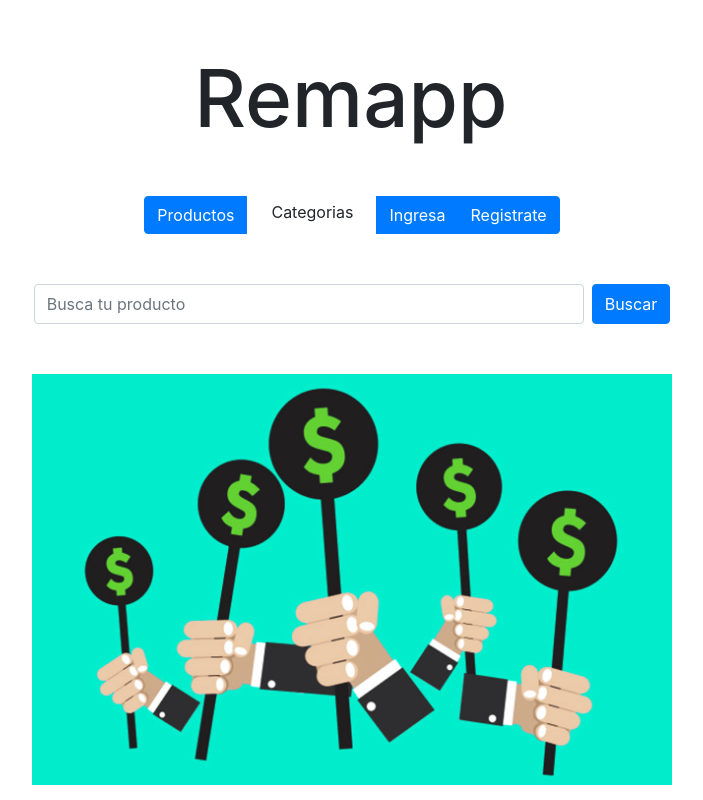
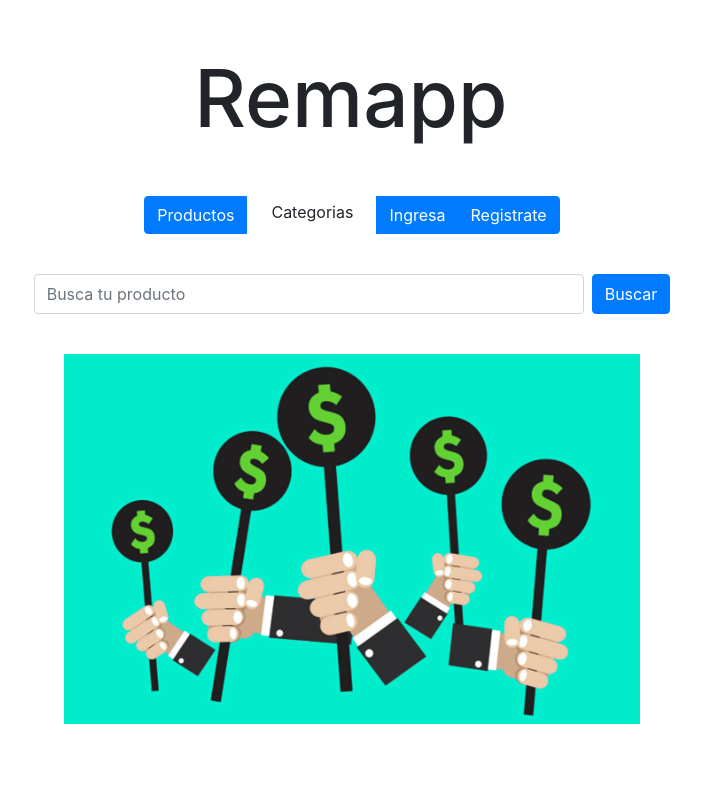
Before and after one commit to villegas012/app-remates, a React (Create React App) app: page / in a window 1280 px wide. Shown: the whole page, without its empty margins (288-991 px from the left). Built offline with nearby package versions, Linux system fonts and the light colour scheme.

Commit message:
Modificacion de rutas

```diff
--- a/src/App.js
+++ b/src/App.js
@@ -1,8 +1,10 @@
 import './App.css';
 import Home from './componentes/home/Home';
 import { BrowserRouter as Router, Route, Redirect } from 'react-router-dom';
-import Productos from './componentes/productos/Productos';
 import Producto from './componentes/productos/Producto';
+import CatalogoProducto from './componentes/productos/CatalogoProducto';
+
+
 
 
 function App() {
@@ -16,7 +18,7 @@ function App() {
       />
       <Route
         exact path='/productos'
-        render={() => <Productos />
+        render={() => <CatalogoProducto />
         }
       />
 
--- a/src/componentes/home/Home.jsx
+++ b/src/componentes/home/Home.jsx
@@ -9,6 +9,9 @@ import { useHistory } from 'react-router-dom';
 export default function Home() {
 
     const style1 = { display: 'flex', justifyContent: 'center'};
+    const styleDiv = { display: 'flex', justifyContent: 'center', marginTop: '40px' };
+
+
     const history = useHistory()
 
 
@@ -37,21 +40,18 @@ export default function Home() {
             </Row>
             <Row className='bodyHome'>
                 <Col style={style1}>
-                    <div style={{ display: 'flex', justifyContent: 'center', marginTop: '50px' }}>
+                    <div style={styleDiv}>
                         <SearchBar />
                     </div>
                 </Col>
             </Row>
             <Row>
             <Col style={style1}>
-                    <div style={{ display: 'flex', justifyContent: 'center', marginTop: '50px' }}>
-                        <img src={fondo} style={{width:'50%'}}></img>
+                    <div style={styleDiv}>
+                        <img src={fondo} style={{width:'45%'}}></img>
                     </div>
                 </Col>
             </Row>
         </div>
-
-
-
     )
 }
--- a/src/componentes/productos/Productos.jsx
+++ b/src/componentes/productos/CatalogoProducto.jsx
@@ -1,7 +1,7 @@
 import React from 'react';
 import {  } from 'react-bootstrap';
 
-export default function Productos(){
+export default function CatalogoProducto(){
     return(
         <div>
             hola
```
